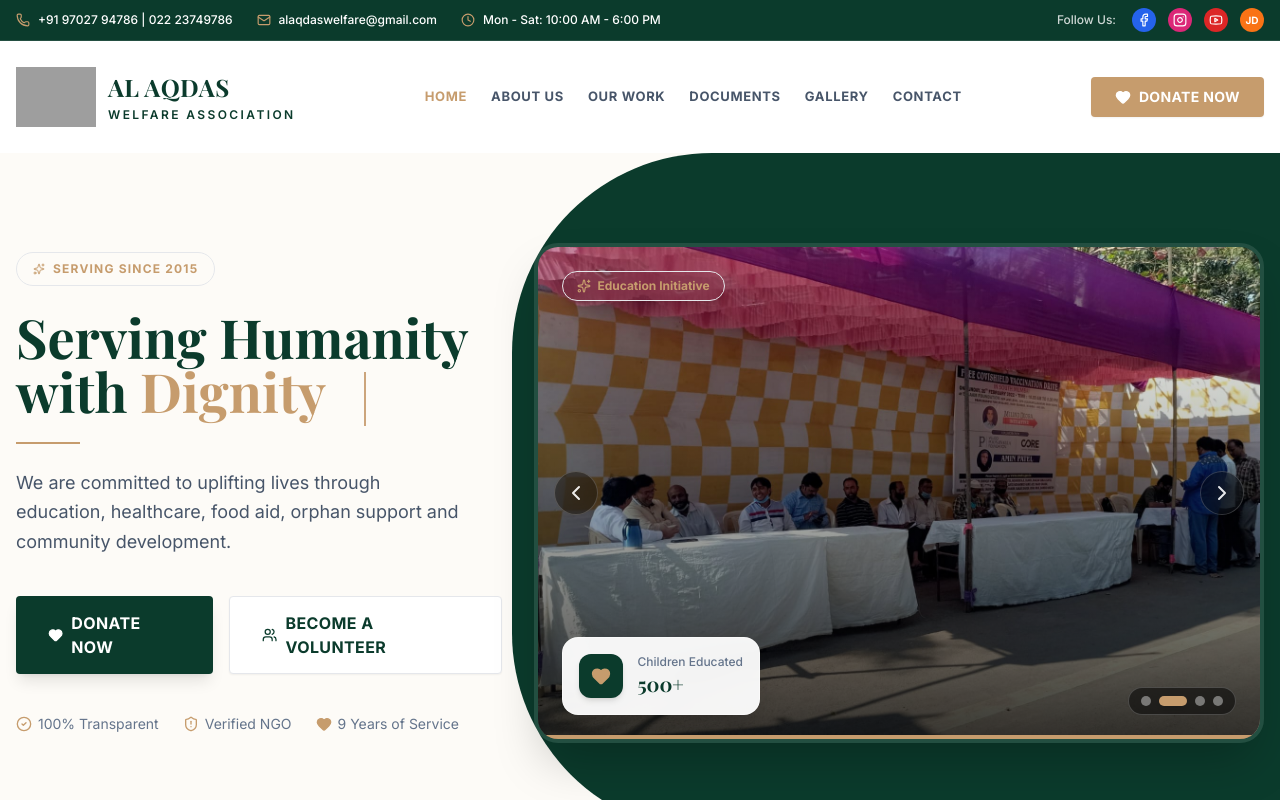
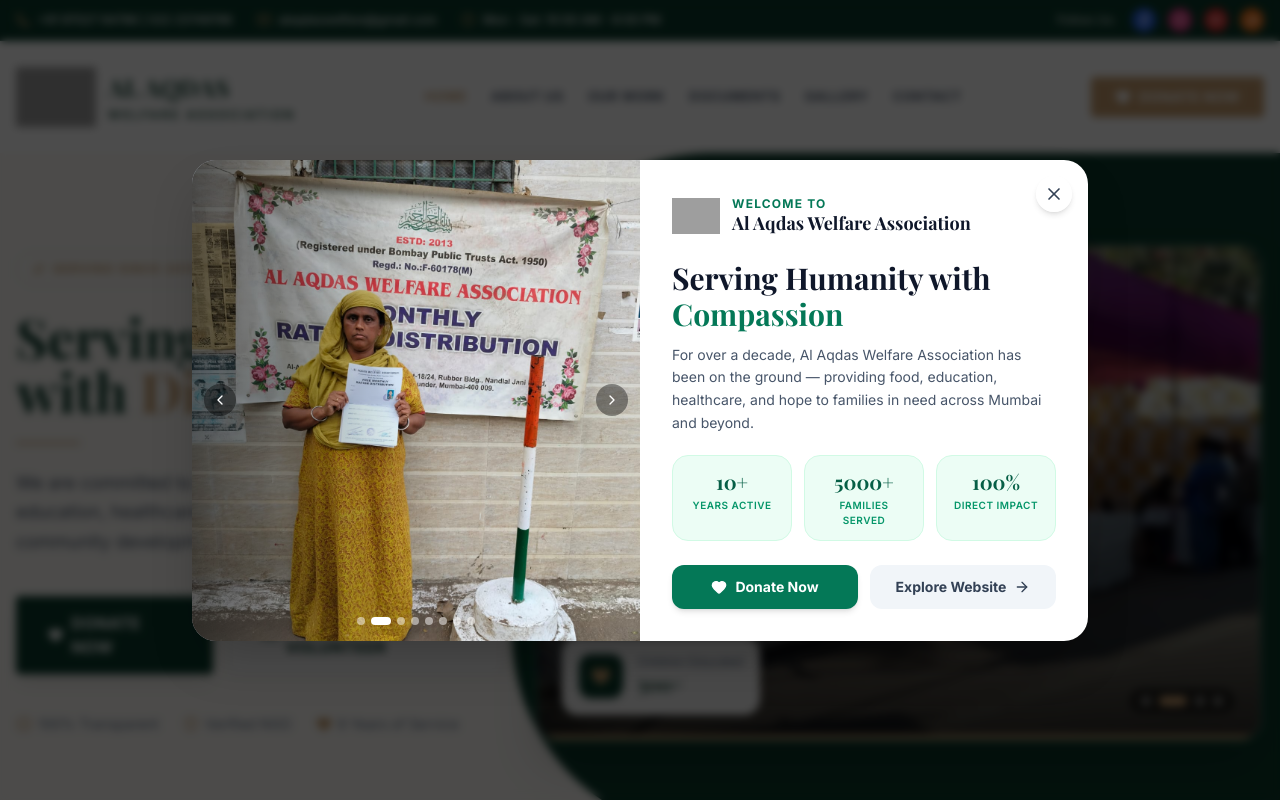
Before and after one commit to khanammad1235/al-aqdas-welfare, a React (Vite) app: page / in a window 1280 px wide. Shown: the top 800 px of the page. Built offline with nearby package versions, Linux system fonts and the light colour scheme; grey boxes are pictures that could not be loaded; a web font is replaced by a local one.

Commit message:
Add welcome banner with gallery slideshow, stats, donate CTA - shows once per session

```diff
--- a/src/App.tsx
+++ b/src/App.tsx
@@ -11,10 +11,12 @@
 import Contact from './pages/Contact'
 import Documents from './pages/Documents'
 import TopBar from './components/TopBar'
+import WelcomeBanner from './components/WelcomeBanner'
 
 export default function App() {
   return (
     <div className="min-h-screen flex flex-col font-sans bg-background">
+      <WelcomeBanner />
       <TopBar />
       <Header />
       <main className="flex-1">
--- /dev/null
+++ b/src/components/WelcomeBanner.tsx
@@ -0,0 +1,198 @@
+import { useState, useEffect, useCallback } from 'react'
+import { X, Heart, ArrowRight, ChevronLeft, ChevronRight } from 'lucide-react'
+
+// Load gallery images (same source as Gallery page)
+const imageModules = import.meta.glob('../assets/gallery-images/*.{png,jpg,jpeg,webp,gif}', {
+  eager: true,
+  query: '?url',
+  import: 'default',
+})
+const allImages = Object.values(imageModules) as string[]
+
+// Pick a curated set of up to 8 images for the banner slideshow
+const BANNER_IMAGES = allImages.slice(0, Math.min(8, allImages.length))
+
+const SESSION_KEY = 'al_aqdas_banner_shown'
+
+export default function WelcomeBanner() {
+  const [visible, setVisible] = useState(false)
+  const [closing, setClosing] = useState(false)
+  const [activeIndex, setActiveIndex] = useState(0)
+
+  // Show banner once per browser session
+  useEffect(() => {
+    const shown = sessionStorage.getItem(SESSION_KEY)
+    if (!shown && BANNER_IMAGES.length > 0) {
+      const timer = setTimeout(() => setVisible(true), 600)
+      return () => clearTimeout(timer)
+    }
+  }, [])
+
+  // Auto-advance slideshow every 3 seconds
+  useEffect(() => {
+    if (!visible || BANNER_IMAGES.length <= 1) return
+    const interval = setInterval(() => {
+      setActiveIndex((i) => (i + 1) % BANNER_IMAGES.length)
+    }, 3000)
+    return () => clearInterval(interval)
+  }, [visible])
+
+  const closeBanner = useCallback(() => {
+    setClosing(true)
+    sessionStorage.setItem(SESSION_KEY, '1')
+    setTimeout(() => {
+      setVisible(false)
+      setClosing(false)
+    }, 400)
+  }, [])
+
+  const prev = () => setActiveIndex((i) => (i - 1 + BANNER_IMAGES.length) % BANNER_IMAGES.length)
+  const next = () => setActiveIndex((i) => (i + 1) % BANNER_IMAGES.length)
+
+  if (!visible || BANNER_IMAGES.length === 0) return null
+
+  return (
+    <div
+      className={`fixed inset-0 z-[100] flex items-center justify-center p-4 sm:p-6 transition-all duration-400 ${
+        closing ? 'opacity-0 scale-95' : 'opacity-100 scale-100'
+      }`}
+    >
+      {/* Backdrop */}
+      <div
+        className="absolute inset-0 bg-black/70 backdrop-blur-sm"
+        onClick={closeBanner}
+      />
+
+      {/* Banner Card */}
+      <div
+        className={`relative w-full max-w-4xl bg-white rounded-3xl overflow-hidden shadow-2xl flex flex-col sm:flex-row transition-all duration-400 ${
+          closing ? 'translate-y-8 opacity-0' : 'translate-y-0 opacity-100'
+        }`}
+        style={{ maxHeight: '90vh' }}
+      >
+        {/* ── Left: Image Slideshow ── */}
+        <div className="relative w-full sm:w-1/2 h-56 sm:h-auto overflow-hidden flex-shrink-0 bg-slate-900">
+          {BANNER_IMAGES.map((src, i) => (
+            <img
+              key={i}
+              src={src}
+              alt={`Al Aqdas Welfare activity ${i + 1}`}
+              className={`absolute inset-0 w-full h-full object-cover transition-all duration-700 ${
+                i === activeIndex ? 'opacity-100 scale-100' : 'opacity-0 scale-105'
+              }`}
+            />
+          ))}
+
+          {/* Gradient overlay on image */}
+          <div className="absolute inset-0 bg-gradient-to-t from-black/60 via-transparent to-transparent sm:bg-gradient-to-r" />
+
+          {/* Slide counter */}
+          <div className="absolute bottom-4 left-1/2 -translate-x-1/2 flex gap-1.5">
+            {BANNER_IMAGES.map((_, i) => (
+              <button
+                key={i}
+                onClick={() => setActiveIndex(i)}
+                className={`rounded-full transition-all duration-300 ${
+                  i === activeIndex ? 'w-5 h-2 bg-white' : 'w-2 h-2 bg-white/50 hover:bg-white/80'
+                }`}
+              />
+            ))}
+          </div>
+
+          {/* Prev / Next Arrows */}
+          {BANNER_IMAGES.length > 1 && (
+            <>
+              <button
+                onClick={prev}
+                className="absolute left-3 top-1/2 -translate-y-1/2 w-8 h-8 bg-black/40 hover:bg-black/60 text-white rounded-full flex items-center justify-center transition-colors"
+              >
+                <ChevronLeft className="w-4 h-4" />
+              </button>
+              <button
+                onClick={next}
+                className="absolute right-3 top-1/2 -translate-y-1/2 w-8 h-8 bg-black/40 hover:bg-black/60 text-white rounded-full flex items-center justify-center transition-colors"
+              >
+                <ChevronRight className="w-4 h-4" />
+              </button>
+            </>
+          )}
+        </div>
+
+        {/* ── Right: Content ── */}
+        <div className="flex flex-col justify-between p-6 sm:p-8 overflow-y-auto flex-1">
+          {/* Logo + Org name */}
+          <div className="flex items-center gap-3 mb-5">
+            <img
+              src="/al-aqdas-logo.png"
+              alt="Al Aqdas Welfare"
+              className="w-12 h-12 object-contain"
+            />
+            <div>
+              <p className="text-xs font-bold text-emerald-700 uppercase tracking-widest">Welcome to</p>
+              <h2 className="text-lg font-bold font-serif text-slate-900 leading-tight">
+                Al Aqdas Welfare Association
+              </h2>
+            </div>
+          </div>
+
+          {/* Headline */}
+          <div className="mb-5">
+            <h3 className="text-2xl sm:text-3xl font-bold font-serif text-slate-900 leading-snug mb-3">
+              Serving Humanity with{' '}
+              <span className="text-emerald-700">Compassion</span>
+            </h3>
+            <p className="text-sm text-slate-600 leading-relaxed">
+              For over a decade, Al Aqdas Welfare Association has been on the ground — providing food,
+              education, healthcare, and hope to families in need across Mumbai and beyond.
+            </p>
+          </div>
+
+          {/* Stats strip */}
+          <div className="grid grid-cols-3 gap-3 mb-6">
+            {[
+              { value: '10+', label: 'Years Active' },
+              { value: '5000+', label: 'Families Served' },
+              { value: '100%', label: 'Direct Impact' },
+            ].map(({ value, label }) => (
+              <div
+                key={label}
+                className="bg-emerald-50 border border-emerald-100 rounded-2xl p-3 text-center"
+              >
+                <p className="text-xl font-bold text-emerald-800 font-serif">{value}</p>
+                <p className="text-[10px] font-semibold text-emerald-600 uppercase tracking-wider mt-0.5">{label}</p>
+              </div>
+            ))}
+          </div>
+
+          {/* CTA Buttons */}
+          <div className="flex flex-col sm:flex-row gap-3">
+            <a
+              href="/donation"
+              onClick={closeBanner}
+              className="flex-1 flex items-center justify-center gap-2 bg-emerald-700 hover:bg-emerald-800 text-white font-bold py-3 px-5 rounded-xl transition-all text-sm shadow-md hover:shadow-lg active:scale-95"
+            >
+              <Heart className="w-4 h-4 fill-current" />
+              Donate Now
+            </a>
+            <button
+              onClick={closeBanner}
+              className="flex-1 flex items-center justify-center gap-2 bg-slate-100 hover:bg-slate-200 text-slate-700 font-bold py-3 px-5 rounded-xl transition-all text-sm active:scale-95"
+            >
+              Explore Website
+              <ArrowRight className="w-4 h-4" />
+            </button>
+          </div>
+        </div>
+
+        {/* ── Close Button ── */}
+        <button
+          onClick={closeBanner}
+          aria-label="Close welcome banner"
+          className="absolute top-4 right-4 w-9 h-9 bg-white/90 hover:bg-white shadow-md text-slate-700 rounded-full flex items-center justify-center transition-all hover:scale-110 z-10"
+        >
+          <X className="w-5 h-5" />
+        </button>
+      </div>
+    </div>
+  )
+}
```
